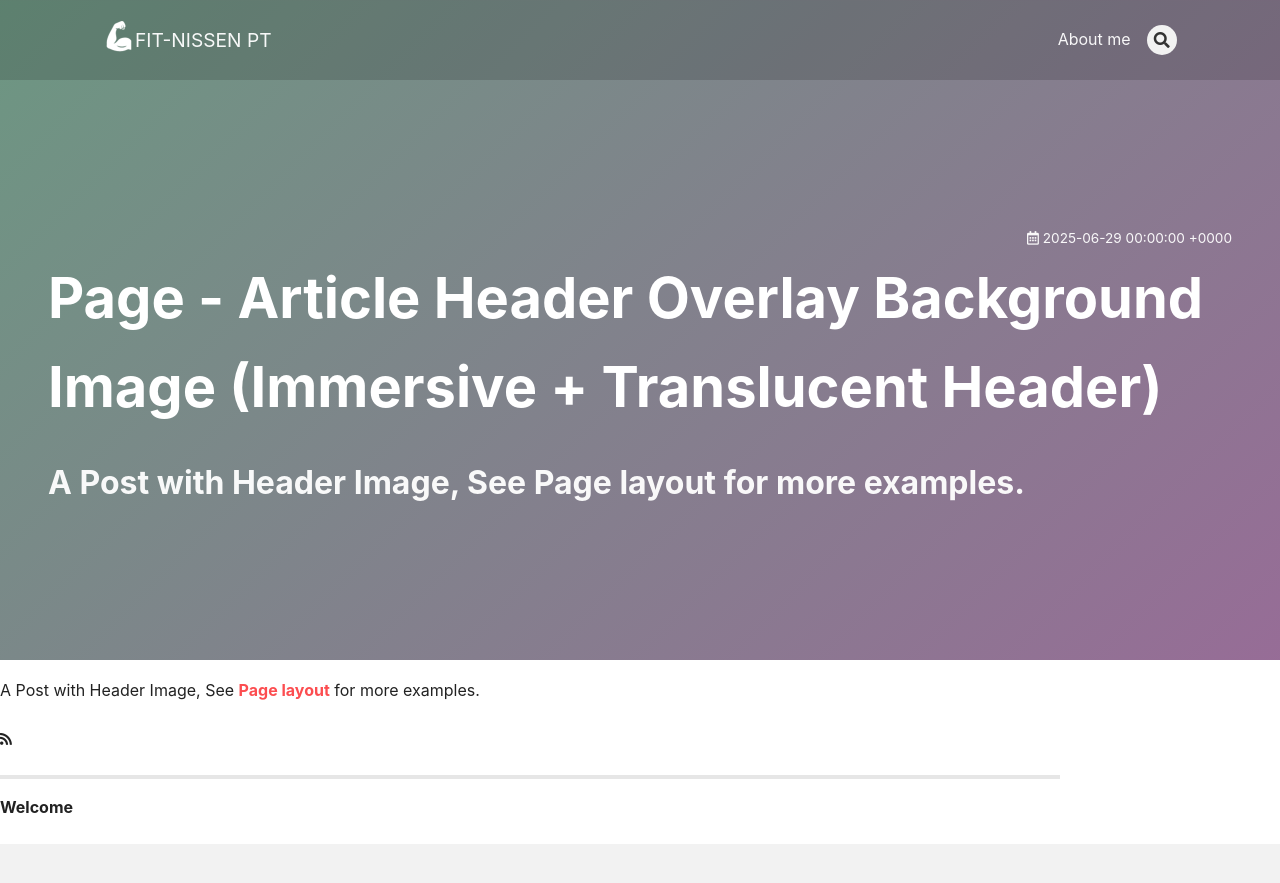
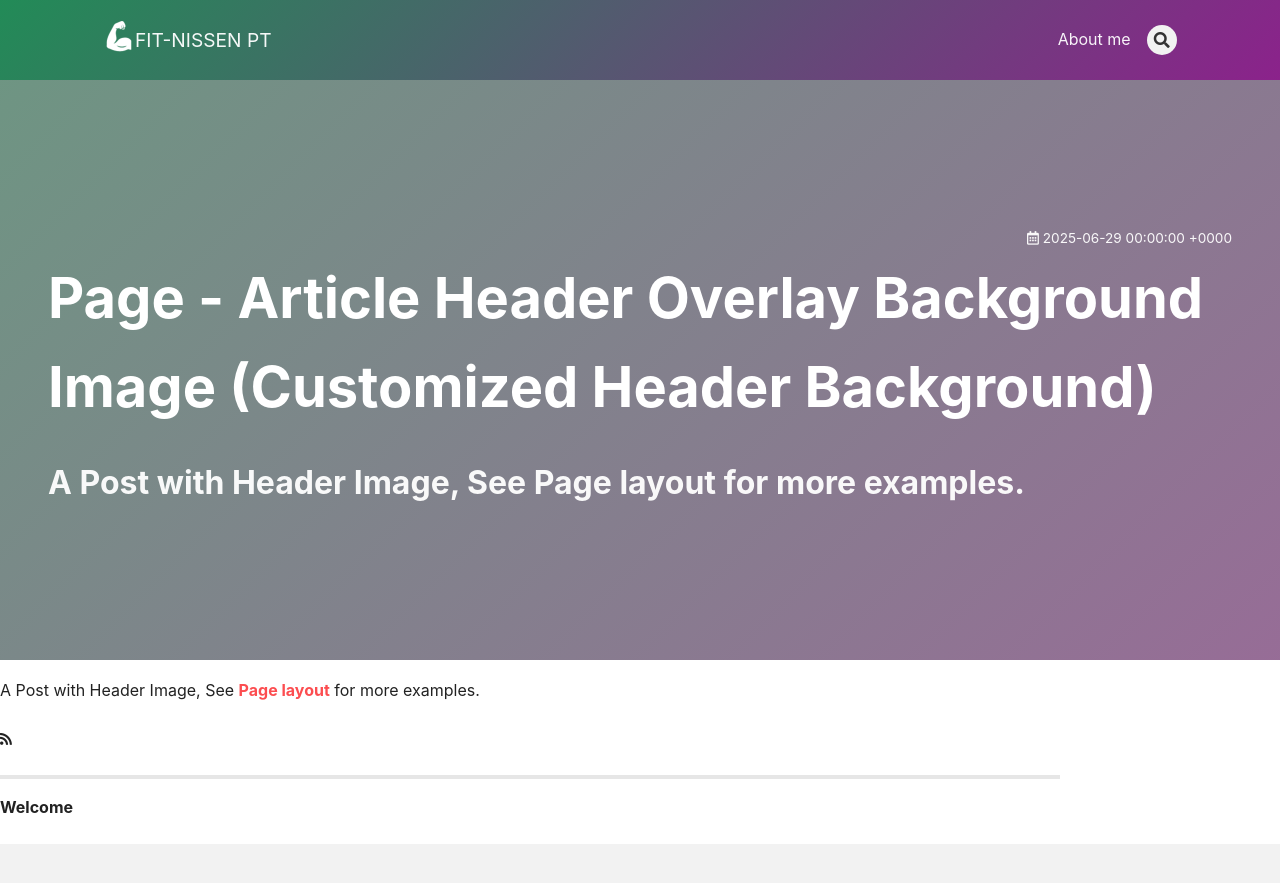
Before and after one commit to TimTools/fitnissen-site, a Jekyll site: the page built from _posts/2025-06-29-header-image-2.md, in a window 1280 px wide. Shown: the top 883 px of the page. Built offline with Jekyll 4.4.1, drawn with Linux system fonts in a browser that asks for light colours; nearby versions of some CDN libraries.

Commit message:
rem imersive

```diff
--- a/_posts/2025-06-29-header-image-2.md
+++ b/_posts/2025-06-29-header-image-2.md
@@ -1,9 +1,9 @@
 ---
 layout: article
-title: Page - Article Header Overlay Background Image (Immersive + Translucent Header)
-mode: immersive
+title: Page - Article Header Overlay Background Image (Customized Header Background)
 header:
   theme: dark
+  background: 'linear-gradient(135deg, rgb(34, 139, 87), rgb(139, 34, 139))'
 article_header:
   type: overlay
   theme: dark
```
